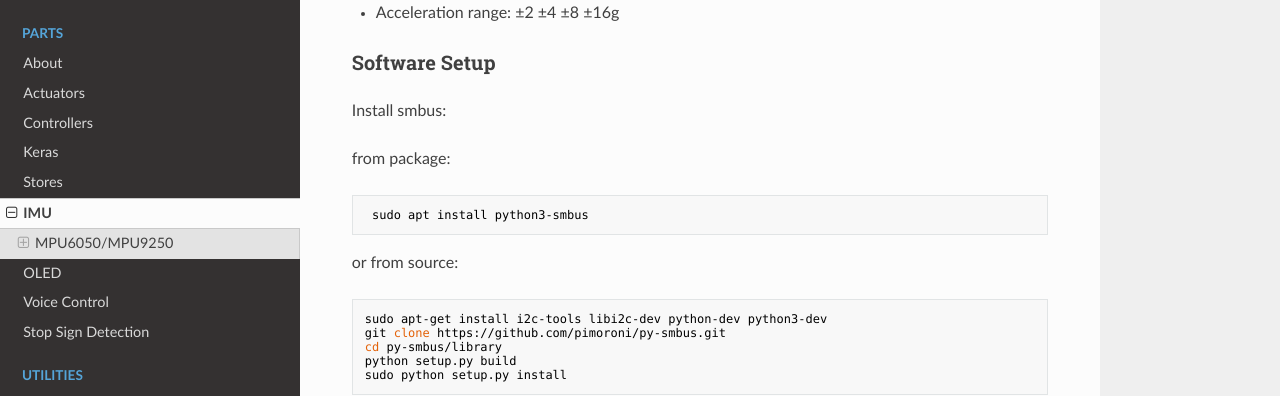
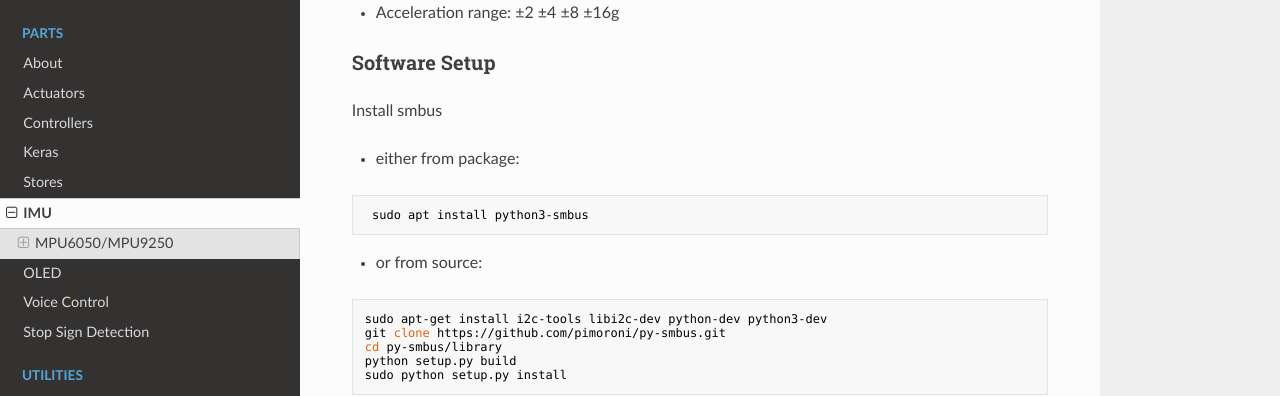
Before and after one commit to autorope/donkeydocs, an MkDocs documentation site: the page built from docs/parts/imu.md, in a window 1280 px wide and 900 px high, scrolled down 442 px. Shown: the part 157-553 px from the top of the window. Built offline with MkDocs 1.6.1, drawn with Linux system fonts in a browser that asks for light colours; nearby versions of some CDN libraries; old or Windows-style settings are respelled for this version of MkDocs.

````diff
--- a/docs/parts/imu.md
+++ b/docs/parts/imu.md
@@ -17,15 +17,15 @@ MPU9250 offers additional integrated magnetometer.
 
 ### Software Setup
 
-Install smbus:
+Install smbus
 
-from package:
+* either from package:
 
 ``` bash
  sudo apt install python3-smbus
 ```
 
-or from source:
+* or from source:
 
 ```bash
 sudo apt-get install i2c-tools libi2c-dev python-dev python3-dev
````
